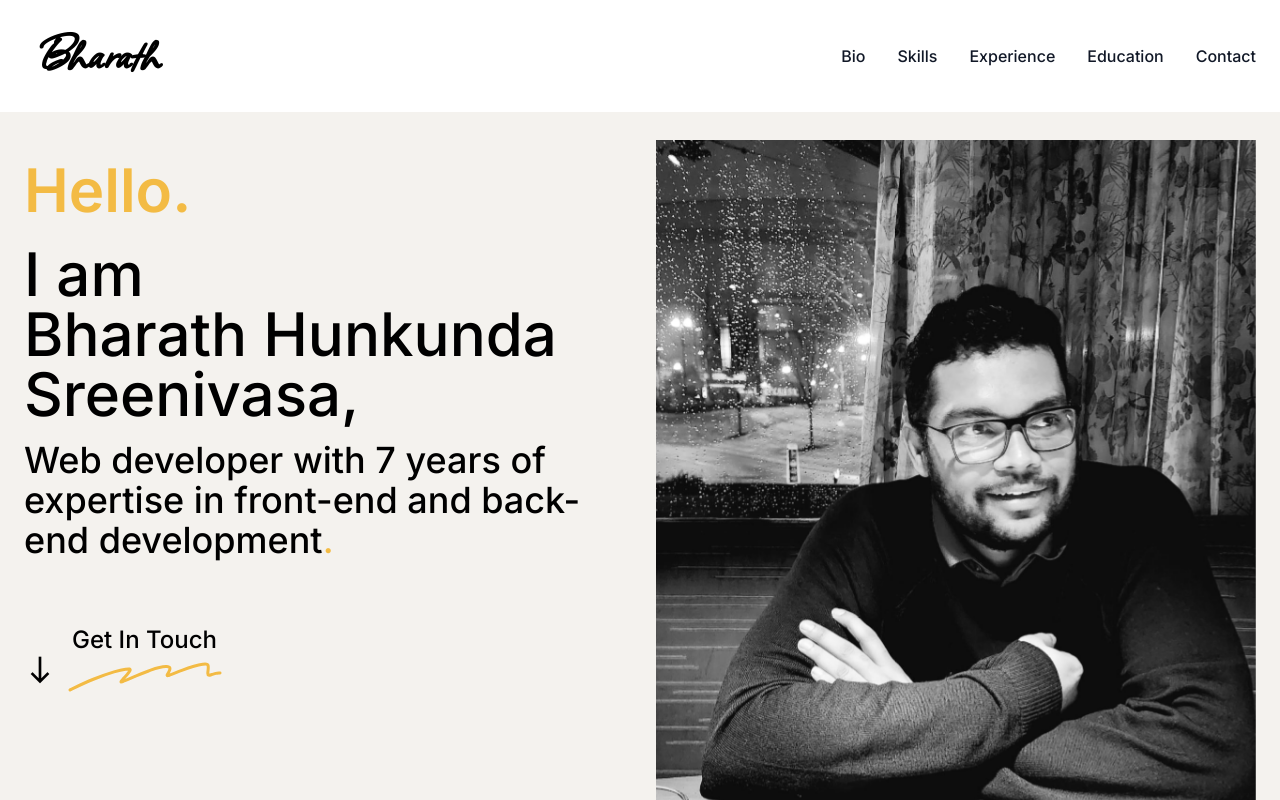
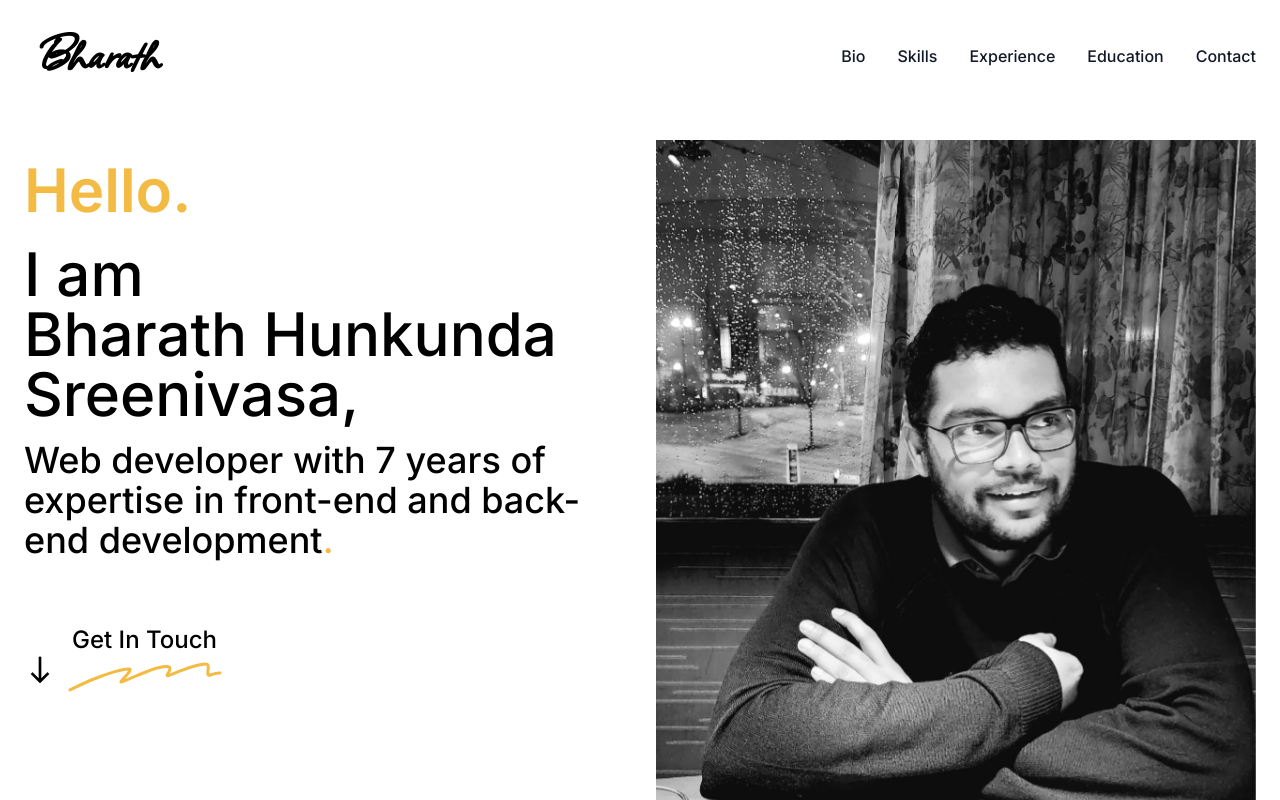
Before and after one commit to Hsbharath/v2, a Next.js app: page / in a window 1280 px wide. Shown: the top 800 px of the page. Built offline with nearby package versions, Linux system fonts and the light colour scheme.

Commit message:
Accessibility Bg fix

```diff
--- a/src/app/page.js
+++ b/src/app/page.js
@@ -4,7 +4,7 @@ import V4Main from '@/components/V4Main/V4Main';
 // Default export of the Home component, responsible for rendering the main content of the home page
 export default function Home() {
   return (
-    <main className='main relative w-screen min-h-[100vh]'>
+    <main className='main relative w-screen min-h-[100vh] bg-white'>
       {/* Background elements for visual effect */}
       {/* <div
         className='fixed top-0 left-0 w-screen h-[100vh] flex items-center justify-center overflow-hidden
--- a/src/components/V4Main/V4Main.jsx
+++ b/src/components/V4Main/V4Main.jsx
@@ -29,7 +29,7 @@ const V4Main = () => {
   return (
     <>
       <V4Cursor />
-      <div className='w-full min-h-screen bg-[#f4f2ee] mx-auto'>
+      <div className='w-full min-h-screen mx-auto'>
         <V4Header
           scrollToSkills={() => scrollToSection(skillsRef)}
           scrollToExperience={() => scrollToSection(experienceRef)}
```
